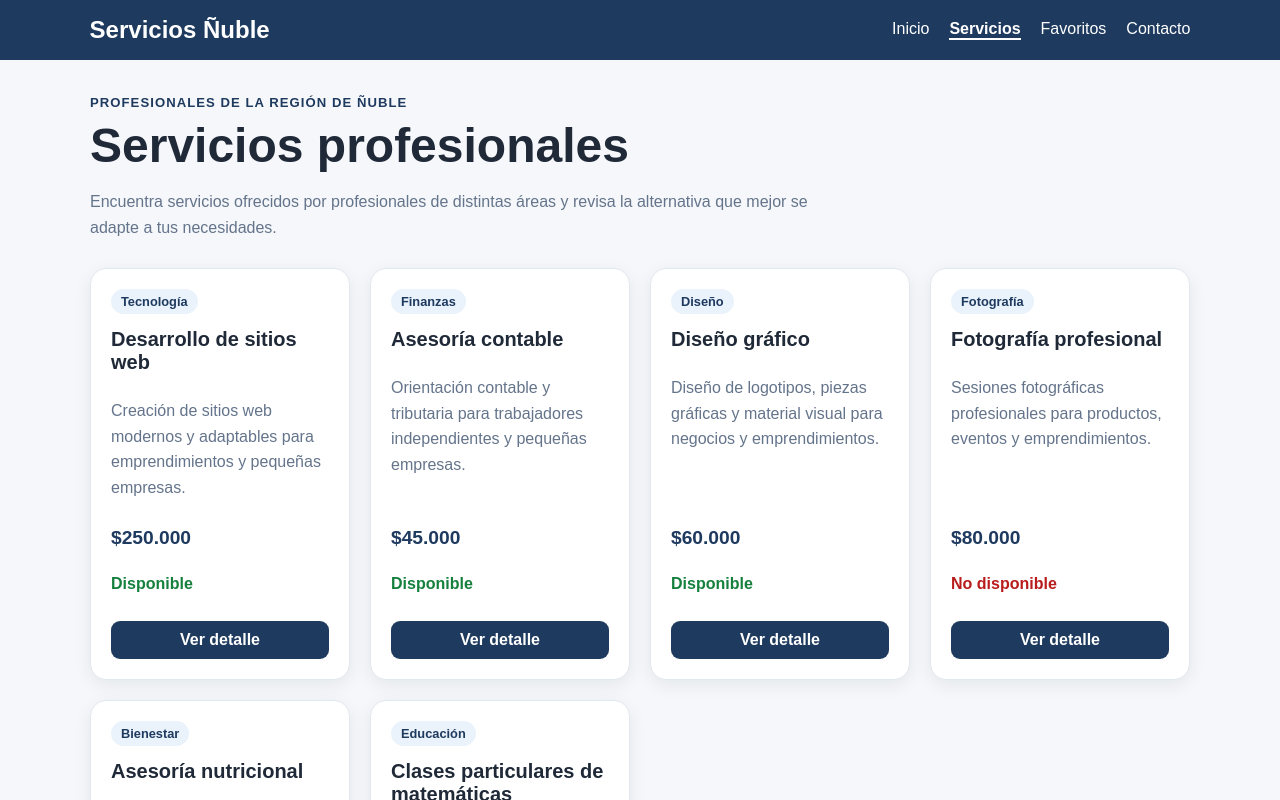
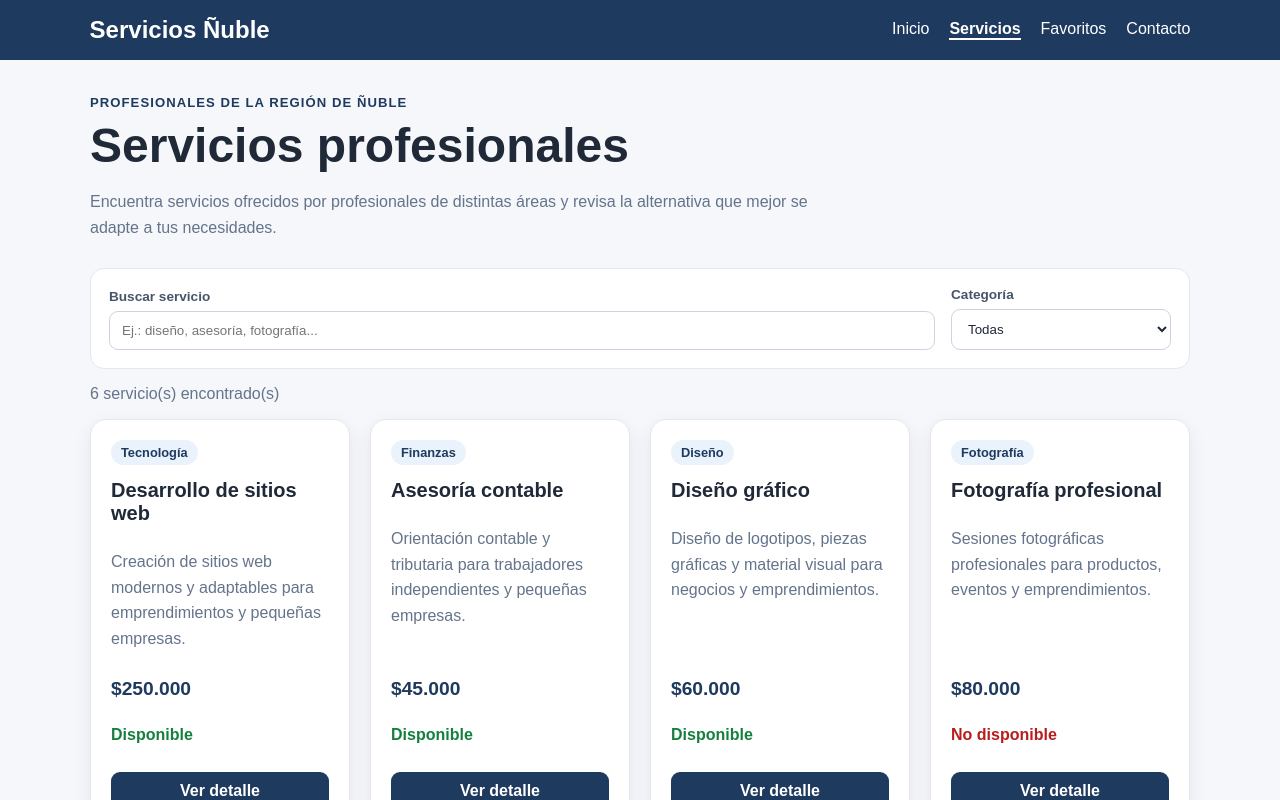
Before and after one commit to katherinesanhueza-lgtm/actividad-vue, a Vue app in the folder evaluacion2-servicios-nuble/: page /servicios in a window 1280 px wide. Shown: the top 800 px of the page. Built offline with nearby package versions, Linux system fonts and the light colour scheme.

Commit message:
Evaluacion 2 - Busqueda y filtros

```diff
--- a/evaluacion2-servicios-nuble/src/views/ServiciosView.vue
+++ b/evaluacion2-servicios-nuble/src/views/ServiciosView.vue
@@ -1,4 +1,5 @@
 <script setup>
+import { ref, computed } from 'vue'
 import ServicioCard from '../components/ServicioCard.vue'
 
 const servicios = [
@@ -57,6 +58,37 @@ const servicios = [
     disponible: true
   }
 ]
+
+const busqueda = ref('')
+const categoriaSeleccionada = ref('Todas')
+
+const categorias = computed(() => {
+  return [
+    'Todas',
+    ...new Set(
+      servicios.map(servicio => servicio.categoria)
+    )
+  ]
+})
+
+const serviciosFiltrados = computed(() => {
+  const texto = busqueda.value
+    .trim()
+    .toLowerCase()
+
+  return servicios.filter(servicio => {
+    const coincideNombre =
+      servicio.nombre
+        .toLowerCase()
+        .includes(texto)
+
+    const coincideCategoria =
+      categoriaSeleccionada.value === 'Todas' ||
+      servicio.categoria === categoriaSeleccionada.value
+
+    return coincideNombre && coincideCategoria
+  })
+})
 </script>
 
 <template>
@@ -77,14 +109,72 @@ const servicios = [
       </p>
     </div>
 
-    <div class="servicios-grid">
+    <!-- BUSCADOR Y FILTRO -->
+    <div class="filtros">
 
+      <div class="campo campo-busqueda">
+        <label for="buscar">
+          Buscar servicio
+        </label>
+
+        <input
+          id="buscar"
+          v-model="busqueda"
+          type="search"
+          placeholder="Ej.: diseño, asesoría, fotografía..."
+        />
+      </div>
+
+      <div class="campo">
+        <label for="categoria">
+          Categoría
+        </label>
+
+        <select
+          id="categoria"
+          v-model="categoriaSeleccionada"
+        >
+          <option
+            v-for="categoria in categorias"
+            :key="categoria"
+            :value="categoria"
+          >
+            {{ categoria }}
+          </option>
+        </select>
+      </div>
+
+    </div>
+
+    <!-- CANTIDAD DE RESULTADOS -->
+    <div class="resultados">
+      <p>
+        {{ serviciosFiltrados.length }} servicio(s) encontrado(s)
+      </p>
+    </div>
+
+    <!-- CATÁLOGO -->
+    <div
+      v-if="serviciosFiltrados.length > 0"
+      class="servicios-grid"
+    >
       <ServicioCard
-        v-for="servicio in servicios"
+        v-for="servicio in serviciosFiltrados"
         :key="servicio.id"
         :servicio="servicio"
       />
+    </div>
 
+    <!-- SIN RESULTADOS -->
+    <div
+      v-else
+      class="sin-resultados"
+    >
+      <h2>No se encontraron servicios</h2>
+
+      <p>
+        No se encontraron servicios para los criterios seleccionados.
+      </p>
     </div>
 
   </section>
@@ -115,10 +205,83 @@ const servicios = [
   line-height: 1.6;
 }
 
+/* FILTROS */
+
+.filtros {
+  display: flex;
+  flex-wrap: wrap;
+  gap: 16px;
+  align-items: end;
+  margin-bottom: 16px;
+  padding: 18px;
+  background: white;
+  border: 1px solid #e2e8f0;
+  border-radius: 14px;
+}
+
+.campo {
+  display: grid;
+  gap: 7px;
+  min-width: 220px;
+}
+
+.campo-busqueda {
+  flex: 1 1 350px;
+}
+
+.campo label {
+  color: #475569;
+  font-size: 0.85rem;
+  font-weight: 700;
+}
+
+.campo input,
+.campo select {
+  width: 100%;
+  padding: 11px 12px;
+  border: 1px solid #cbd5e1;
+  border-radius: 9px;
+  background: white;
+  color: #1f2937;
+}
+
+.campo input:focus,
+.campo select:focus {
+  outline: 2px solid #93c5fd;
+  border-color: #1e3a5f;
+}
+
+.resultados {
+  margin-bottom: 16px;
+  color: #64748b;
+}
+
+.resultados p {
+  margin: 0;
+}
+
+/* CATÁLOGO */
+
 .servicios-grid {
   display: grid;
   grid-template-columns:
     repeat(auto-fit, minmax(260px, 1fr));
   gap: 20px;
 }
+
+/* SIN RESULTADOS */
+
+.sin-resultados {
+  padding: 40px 20px;
+  border: 1px dashed #94a3b8;
+  border-radius: 14px;
+  background: white;
+  text-align: center;
+  color: #475569;
+}
+
+.sin-resultados h2 {
+  margin-top: 0;
+  color: #1f2937;
+}
 </style>
```
